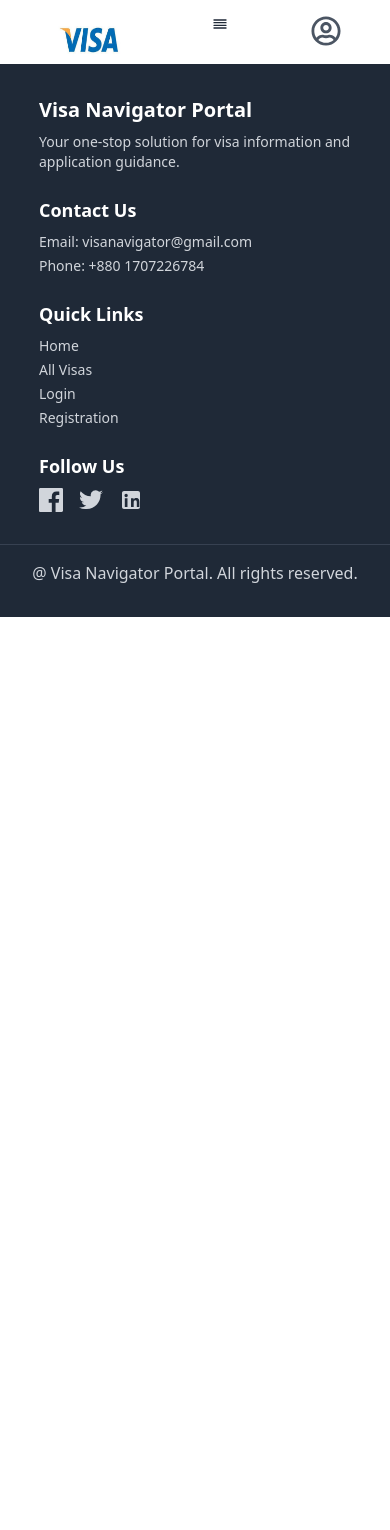
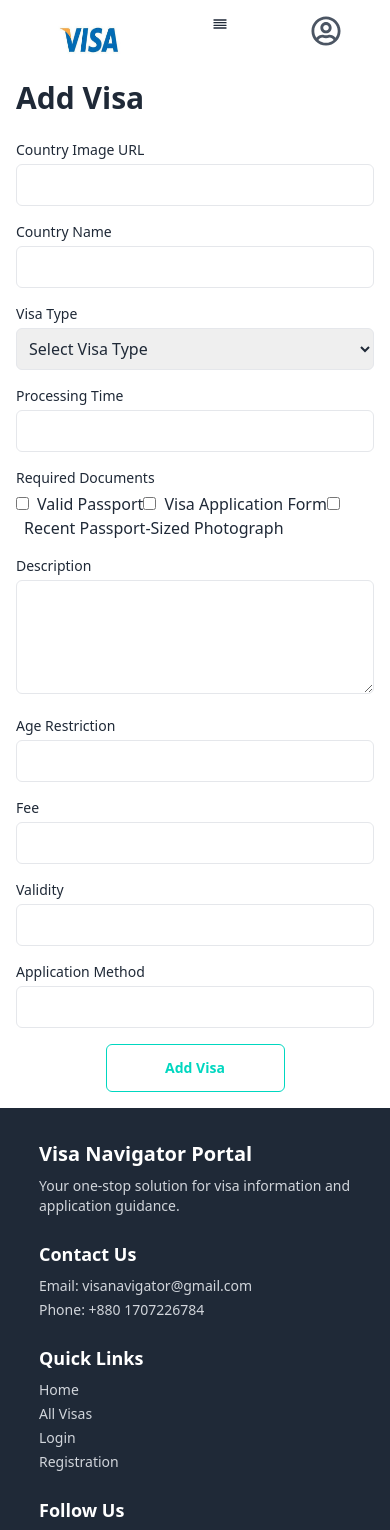
Before and after one commit to mahdi056/A-10, a React (Vite) app: page /addvisa in a window 390 px wide. Shown: the top 1530 px of the page. Before the commit the page ends 844 px from the top, so only its background shows below. Built offline with nearby package versions, Linux system fonts and the light colour scheme; no server answers.

Commit message:
Allvisa and addvisa page setup

```diff
--- a/package.json
+++ b/package.json
@@ -19,7 +19,8 @@
     "react-icons": "^5.4.0",
     "react-router-dom": "^7.0.2",
     "react-toastify": "^10.0.6",
-    "sort-by": "^1.2.0"
+    "sort-by": "^1.2.0",
+    "sweetalert2": "^11.14.5"
   },
   "devDependencies": {
     "@eslint/js": "^9.15.0",
--- a/src/Components/Addvisa.jsx
+++ b/src/Components/Addvisa.jsx
@@ -1,8 +1,253 @@
+import { useState } from "react";
+import Swal from "sweetalert2";
 
 
 const Addvisa = () => {
+
+    const [formData, setFormData] = useState({
+        countryImage: "",
+        countryName: "",
+        visaType: "",
+        processingTime: "",
+        requiredDocuments: [],
+        description: "",
+        ageRestriction: "",
+        fee: "",
+        validity: "",
+        applicationMethod: "",
+      });
+
+      const handleInputChange = (e) => {
+        const { name, value } = e.target;
+        setFormData({ ...formData, [name]: value });
+      };
+
+      const handleCheckboxChange = (e) => {
+        const { value, checked } = e.target;
+        const { requiredDocuments } = formData;
+
+        if (checked) {
+          setFormData({
+            ...formData,
+            requiredDocuments: [...requiredDocuments, value],
+          });
+        } else {
+          setFormData({
+            ...formData,
+            requiredDocuments: requiredDocuments.filter((doc) => doc !== value),
+          });
+        }
+      };
+
+      const handleSubmit = async (e) => {
+        e.preventDefault();
+
+        try {
+          const response = await fetch("http://localhost:5000/add-visa", {
+            method: "POST",
+            headers: {
+              "Content-Type": "application/json",
+            },
+            body: JSON.stringify(formData),
+          });
+
+          const result = await response.json();
+          if (result.insertedId) {
+            Swal.fire("Visa added successfully!");
+            setFormData({
+              countryImage: "",
+              countryName: "",
+              visaType: "",
+              processingTime: "",
+              requiredDocuments: [],
+              description: "",
+              ageRestriction: "",
+              fee: "",
+              validity: "",
+              applicationMethod: "",
+            });
+          } else {
+            alert("Failed to add visa.");
+          }
+        } catch (error) {
+          console.error("Error adding visa:", error);
+          alert("An error occurred while adding the visa.");
+        }
+      };
+
     return (
         <div>
+
+<div className="container mx-auto p-4">
+      <h1 className="text-3xl font-bold mb-6">Add Visa</h1>
+      <form onSubmit={handleSubmit} className="space-y-4">
+
+        <div>
+          <label className="block text-sm font-medium mb-1">Country Image URL</label>
+          <input
+            type="text"
+            name="countryImage"
+            value={formData.countryImage}
+            onChange={handleInputChange}
+            className="w-full border rounded-md p-2"
+            required
+          />
+        </div>
+
+
+        <div>
+          <label className="block text-sm font-medium mb-1">Country Name</label>
+          <input
+            type="text"
+            name="countryName"
+            value={formData.countryName}
+            onChange={handleInputChange}
+            className="w-full border rounded-md p-2"
+            required
+          />
+        </div>
+
+
+        <div>
+          <label className="block text-sm font-medium mb-1">Visa Type</label>
+          <select
+            name="visaType"
+            value={formData.visaType}
+            onChange={handleInputChange}
+            className="w-full border rounded-md p-2"
+            required
+          >
+            <option value="" disabled>
+              Select Visa Type
+            </option>
+            <option value="Tourist Visa">Tourist Visa</option>
+            <option value="Student Visa">Student Visa</option>
+            <option value="Official Visa">Official Visa</option>
+          </select>
+        </div>
+
+
+        <div>
+          <label className="block text-sm font-medium mb-1">Processing Time</label>
+          <input
+            type="text"
+            name="processingTime"
+            value={formData.processingTime}
+            onChange={handleInputChange}
+            className="w-full border rounded-md p-2"
+            required
+          />
+        </div>
+
+
+        <div>
+          <label className="block text-sm font-medium mb-1">Required Documents</label>
+          <div className="space-y-2">
+            <label>
+              <input
+                type="checkbox"
+                value="Valid Passport"
+                onChange={handleCheckboxChange}
+              />
+              <span className="ml-2">Valid Passport</span>
+            </label>
+            <label>
+              <input
+                type="checkbox"
+                value="Visa Application Form"
+                onChange={handleCheckboxChange}
+              />
+              <span className="ml-2">Visa Application Form</span>
+            </label>
+            <label>
+              <input
+                type="checkbox"
+                value="Recent Passport-Sized Photograph"
+                onChange={handleCheckboxChange}
+              />
+              <span className="ml-2">Recent Passport-Sized Photograph</span>
+            </label>
+          </div>
+        </div>
+
+
+        <div>
+          <label className="block text-sm font-medium mb-1">Description</label>
+          <textarea
+            name="description"
+            value={formData.description}
+            onChange={handleInputChange}
+            className="w-full border rounded-md p-2"
+            rows="4"
+            required
+          />
+        </div>
+
+
+        <div>
+          <label className="block text-sm font-medium mb-1">Age Restriction</label>
+          <input
+            type="number"
+            name="ageRestriction"
+            value={formData.ageRestriction}
+            onChange={handleInputChange}
+            className="w-full border rounded-md p-2"
+            required
+          />
+        </div>
+
+
+        <div>
+          <label className="block text-sm font-medium mb-1">Fee</label>
+          <input
+            type="number"
+            name="fee"
+            value={formData.fee}
+            onChange={handleInputChange}
+            className="w-full border rounded-md p-2"
+            required
+          />
+        </div>
+
+
+        <div>
+          <label className="block text-sm font-medium mb-1">Validity</label>
+          <input
+            type="text"
+            name="validity"
+            value={formData.validity}
+            onChange={handleInputChange}
+            className="w-full border rounded-md p-2"
+            required
+          />
+        </div>
+
+
+        <div>
+          <label className="block text-sm font-medium mb-1">Application Method</label>
+          <input
+            type="text"
+            name="applicationMethod"
+            value={formData.applicationMethod}
+            onChange={handleInputChange}
+            className="w-full border rounded-md p-2"
+            required
+          />
+        </div>
+
+
+        <div>
+         <div className="flex justify-center">
+         <button
+            type="submit"
+            className="w-1/2 btn btn-outline btn-accent py-2 rounded-md"
+          >
+            Add Visa
+          </button>
+         </div>
+        </div>
+      </form>
+    </div>
 
         </div>
     );
--- a/src/Components/Allvisas.jsx
+++ b/src/Components/Allvisas.jsx
@@ -1,11 +1,65 @@
-import React from 'react';
+import React, { useEffect, useState } from "react";
 
-const Allvisas = () => {
-    return (
-        <div>
-            All visas
-        </div>
-    );
+const AllVisas = () => {
+  const [visas, setVisas] = useState([]);
+  const [loading, setLoading] = useState(true);
+
+  // Fetch all visas from the database
+  useEffect(() => {
+    const fetchVisas = async () => {
+      try {
+        const response = await fetch("http://localhost:5000/all-visas");
+        const data = await response.json();
+        setVisas(data);
+        setLoading(false);
+      } catch (error) {
+        console.error("Error fetching visas:", error);
+        setLoading(false);
+      }
+    };
+
+    fetchVisas();
+  }, []);
+
+  if (loading) {
+    return <div className="text-center">Loading...</div>;
+  }
+
+  if (visas.length === 0) {
+    return <div className="text-center">No visas found.</div>;
+  }
+
+  return (
+    <div className="container mx-auto p-4">
+      <h1 className="text-3xl font-bold mb-6">All Visas</h1>
+      <div className="grid grid-cols-1 md:grid-cols-2 lg:grid-cols-3 gap-4">
+        {visas.map((visa) => (
+          <div
+            key={visa._id}
+            className="border rounded-md p-4 shadow-lg flex flex-col items-center"
+          >
+            <img
+              src={visa.countryImage}
+              alt={visa.countryName}
+              className="w-full h-48 object-cover rounded-md mb-4"
+            />
+            <h2 className="text-xl font-bold mb-2">{visa.countryName}</h2>
+            <p className="text-sm mb-2">
+              <strong>Visa Type:</strong> {visa.visaType}
+            </p>
+            <p className="text-sm mb-2">
+              <strong>Processing Time:</strong> {visa.processingTime}
+            </p>
+            <p className="text-sm mb-2">
+              <strong>Fee:</strong> ${visa.fee}
+            </p>
+            <p className="text-sm mb-4">{visa.description}</p>
+
+          </div>
+        ))}
+      </div>
+    </div>
+  );
 };
 
-export default Allvisas;
+export default AllVisas;
--- a/src/Components/Home.jsx
+++ b/src/Components/Home.jsx
@@ -14,7 +14,7 @@
 
 const Home = () => {
 
-  const {user} = useContext(AuthContext);
+  const { user } = useContext(AuthContext);
 
   const navigate = useNavigate();
 
@@ -146,11 +146,11 @@
                 </p>
 
                 {
-                user? (
-                  <button onClick={()=> navigate('/visadetails')} className="btn btn-outline btn-accent">See Details</button>
-                ):
+                  user ? (
+                    <button onClick={() => navigate('/visadetails')} className="btn btn-outline btn-accent">See Details</button>
+                  ) :
                     (
-                  <button onClick={()=> navigate('/login')} className="btn btn-outline btn-accent">See Details</button>
+                      <button onClick={() => navigate('/login')} className="btn btn-outline btn-accent">See Details</button>
                     )
                 }
 
@@ -163,6 +163,11 @@
           ))}
         </div>
       </section>
+
+
+      <div className="flex justify-center mt-8">
+        <button onClick={() => navigate('/allvisas')} className="mt-4 px-4 py-2 btn btn-outline btn-accent rounded-md">See All Visas</button>
+      </div>
 
       {/* 1st extra section */}
 
--- a/src/Components/Visadetails.jsx
+++ b/src/Components/Visadetails.jsx
@@ -44,7 +44,7 @@
      <h1 className="text-3xl font-bold mb-4">Visa Application</h1>
       <button
         onClick={() => setShowModal(true)}
-        className="mt-4 px-4 py-2 bg-blue-600 text-white rounded-md"
+        className="mt-4 px-4 py-2 btn btn-outline btn-accent rounded-md"
       >
         Apply for a Visa
       </button>
@@ -114,7 +114,7 @@
              <div>
                <button
                  type="submit"
-                 className="w-full bg-green-600 text-white py-2 rounded-md"
+                 className="w-full btn btn-outline btn-accent py-2 rounded-md"
                >
                  Apply
                </button>
```
Also changed, not shown: 1 other file (tests, documents, lock files or other folders). Lines whose indentation alone changed are shown as unchanged.
